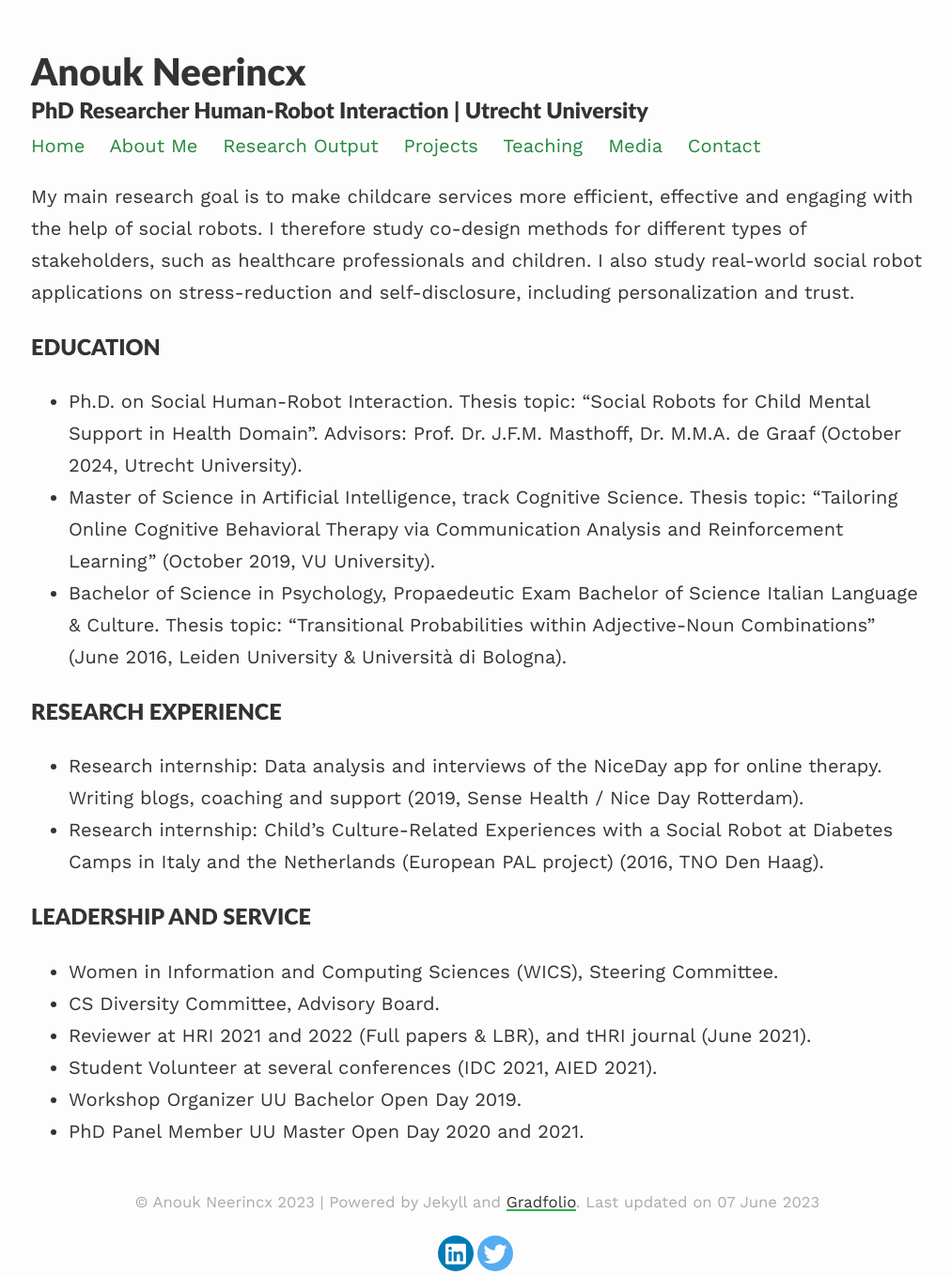
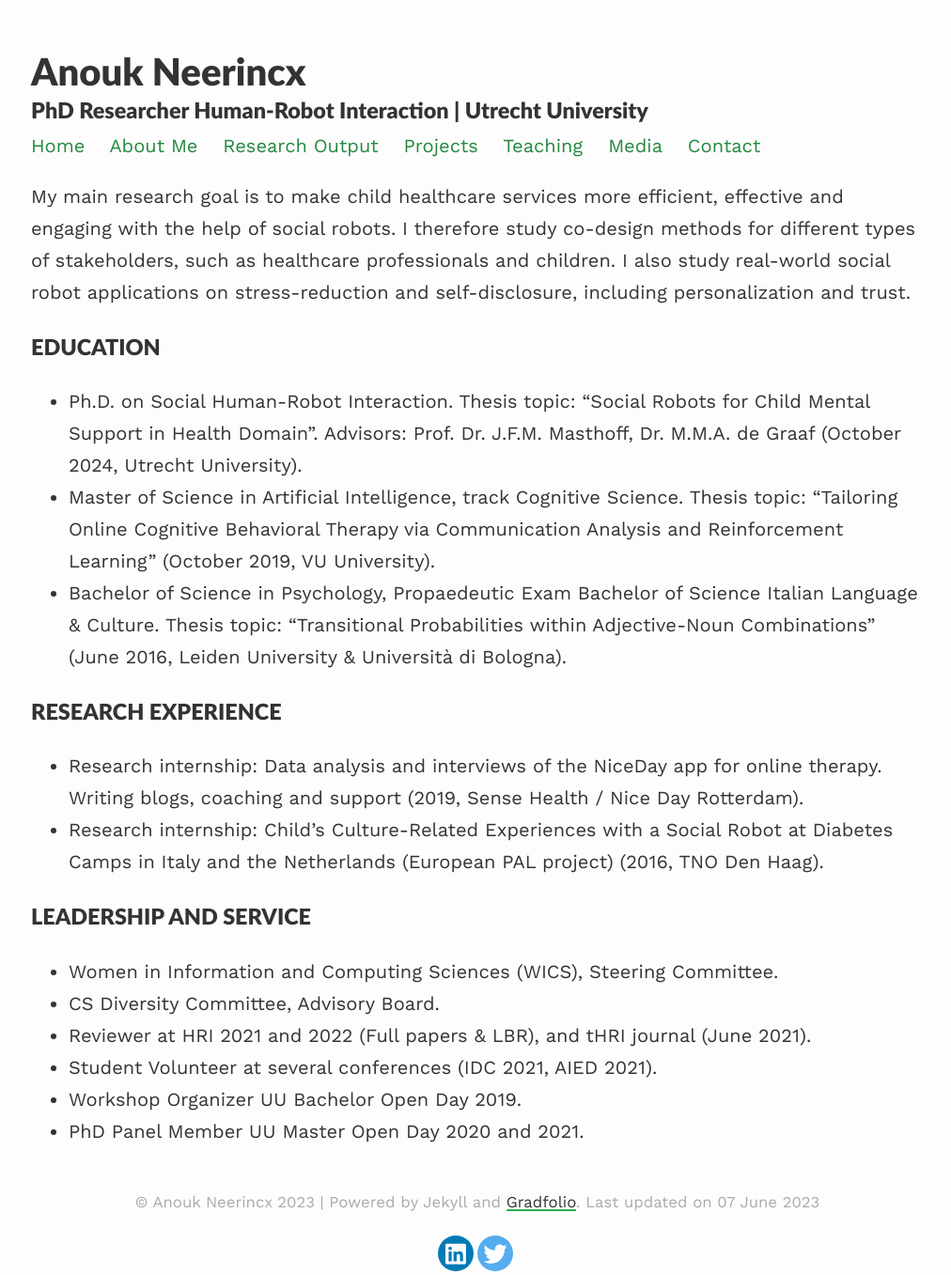
Before and after one commit to ANeerincx/website, a Jekyll site: the page built from _pages/about.md, in a window 1280 px wide. Shown: the whole page at 94% size, without its empty margins (132-1144 px from the left). Built offline with Jekyll 4.4.1, drawn with Linux system fonts in a browser that asks for light colours; nearby versions of some CDN libraries.

Commit message:
Update about.md

```diff
--- a/_pages/about.md
+++ b/_pages/about.md
@@ -5,7 +5,7 @@ permalink: /about/
 published: true
 ---
 
-My main research goal is to make childcare services more efficient, effective and engaging with the help of social robots. I therefore study co-design methods for different types of stakeholders, such as healthcare professionals and children. I also study real-world social robot applications on stress-reduction and self-disclosure, including personalization and trust.
+My main research goal is to make child healthcare services more efficient, effective and engaging with the help of social robots. I therefore study co-design methods for different types of stakeholders, such as healthcare professionals and children. I also study real-world social robot applications on stress-reduction and self-disclosure, including personalization and trust.
 
 ### EDUCATION
 - Ph.D. on Social Human-Robot Interaction. Thesis topic: “Social Robots for Child Mental Support in Health Domain”. Advisors: Prof. Dr. J.F.M. Masthoff, Dr. M.M.A. de Graaf (October 2024, Utrecht University).
```
